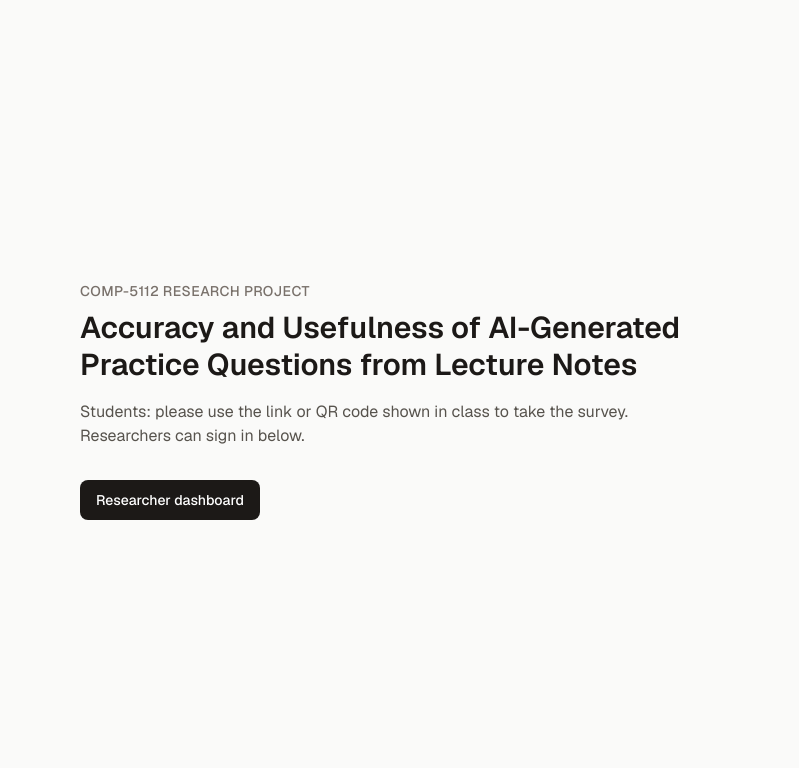
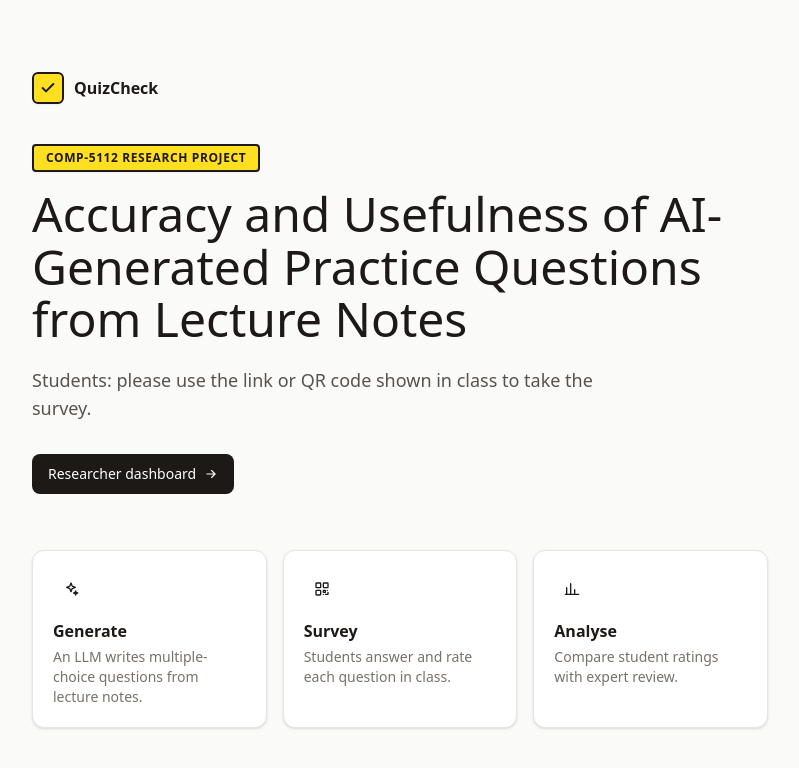
Before and after one commit to TorsuD/quiz-check, a Next.js app: page / in a window 1280 px wide. Shown: the top 768 px of the page, without its empty margins (240-1039 px from the left). Built offline with nearby package versions, Linux system fonts and the light colour scheme.

Commit message:
the main application structure

```diff
--- a/app/layout.tsx
+++ b/app/layout.tsx
@@ -1,16 +1,24 @@
 import type { Metadata, Viewport } from "next";
-import { Geist, Geist_Mono } from "next/font/google";
+import { Fraunces, Geist, Geist_Mono, IBM_Plex_Mono, Pixelify_Sans } from "next/font/google";
+import { DEFAULT_THEME, THEME_BOOT_SCRIPT } from "@/lib/themes";
 import "./globals.css";
 
-const geistSans = Geist({
-  variable: "--font-geist-sans",
+// Fonts for every theme (see app/globals.css). Only the default theme's (retro) fonts are
+// preloaded; the others download when their theme is picked. next/font needs literal options,
+// so if you change DEFAULT_THEME in lib/themes.ts, move `preload: true` to that theme's fonts.
+
+// Retro: pixel headings, typewriter-style monospace body.
+const pixel = Pixelify_Sans({ variable: "--font-pixel", subsets: ["latin"], preload: true });
+const plex = IBM_Plex_Mono({
+  variable: "--font-plex",
   subsets: ["latin"],
+  weight: ["400", "500", "600", "700"],
+  preload: true,
 });
-
-const geistMono = Geist_Mono({
-  variable: "--font-geist-mono",
-  subsets: ["latin"],
-});
+// Editorial: serif headings. Editorial and dark: Geist body.
+const fraunces = Fraunces({ variable: "--font-fraunces", subsets: ["latin"], preload: false });
+const geist = Geist({ variable: "--font-geist", subsets: ["latin"], preload: false });
+const geistMono = Geist_Mono({ variable: "--font-geist-mono", subsets: ["latin"], preload: false });
 
 export const metadata: Metadata = {
   title: "QuizCheck: AI practice question study",
@@ -21,12 +29,16 @@ export const metadata: Metadata = {
 export const viewport: Viewport = {
   width: "device-width",
   initialScale: 1,
-  themeColor: "#fafaf9",
 };
 
 export default function RootLayout({ children }: LayoutProps<"/">) {
+  const fonts = [pixel, plex, fraunces, geist, geistMono].map((f) => f.variable).join(" ");
   return (
-    <html lang="en" className={`${geistSans.variable} ${geistMono.variable} h-full antialiased`}>
+    // The boot script may change data-theme before React hydrates, hence suppressHydrationWarning.
+    <html lang="en" data-theme={DEFAULT_THEME} className={`${fonts} h-full antialiased`} suppressHydrationWarning>
+      <head>
+        <script dangerouslySetInnerHTML={{ __html: THEME_BOOT_SCRIPT }} />
+      </head>
       <body className="min-h-full flex flex-col">{children}</body>
     </html>
   );
--- a/app/page.tsx
+++ b/app/page.tsx
@@ -1,19 +1,45 @@
 import Link from "next/link";
+import { ArrowRightIcon, ChartIcon, LogoMark, QrIcon, SparklesIcon } from "@/components/icons";
+
+const STEPS = [
+  { icon: <SparklesIcon />, title: "Generate", text: "An LLM writes multiple-choice questions from lecture notes." },
+  { icon: <QrIcon />, title: "Survey", text: "Students answer and rate each question in class." },
+  { icon: <ChartIcon />, title: "Analyse", text: "Compare student ratings with expert review." },
+];
 
 export default function Home() {
   return (
-    <main className="mx-auto flex w-full max-w-2xl flex-1 flex-col justify-center px-4 py-16">
-      <p className="text-sm font-medium tracking-wide text-stone-500 uppercase">COMP-5112 research project</p>
-      <h1 className="mt-2 text-3xl leading-tight font-semibold text-stone-900">
-        Accuracy and Usefulness of AI-Generated Practice Questions from Lecture Notes
-      </h1>
-      <p className="mt-4 text-stone-600">
-        Students: please use the link or QR code shown in class to take the survey. Researchers can sign in below.
-      </p>
-      <div className="mt-8">
-        <Link href="/admin" className="btn-primary">
-          Researcher dashboard
-        </Link>
+    <main className="relative flex flex-1 flex-col overflow-hidden">
+            <div className="relative mx-auto flex w-full max-w-3xl flex-1 flex-col justify-center px-4 py-16">
+        <div className="flex items-center gap-2.5">
+          <LogoMark />
+          <span className="font-semibold text-stone-900">QuizCheck</span>
+        </div>
+        <p className="mt-10 inline-flex w-fit items-center gap-2 rounded-sm border-2 border-line bg-yellow-300 px-3 py-1 text-xs font-semibold tracking-wider text-ink uppercase shadow-xs">
+          COMP-5112 research project
+        </p>
+        <h1 className="mt-4 text-3xl leading-tight text-ink sm:text-5xl sm:leading-[1.1]">
+          Accuracy and Usefulness of{" "}
+          <span className="highlight">AI-Generated Practice Questions</span>{" "}
+          from Lecture Notes
+        </h1>
+        <p className="mt-5 max-w-xl text-lg text-stone-600">
+          Students: please use the link or QR code shown in class to take the survey.
+        </p>
+        <div className="mt-8">
+          <Link href="/admin" className="btn-primary">
+            Researcher dashboard <ArrowRightIcon />
+          </Link>
+        </div>
+        <div className="mt-14 grid gap-4 sm:grid-cols-3">
+          {STEPS.map((s) => (
+            <div key={s.title} className="card">
+              <span className="flex h-9 w-9 items-center justify-center rounded-xl bg-brand-50 text-brand-600">{s.icon}</span>
+              <p className="mt-3 font-semibold text-stone-900">{s.title}</p>
+              <p className="mt-1 text-sm text-stone-500">{s.text}</p>
+            </div>
+          ))}
+        </div>
       </div>
     </main>
   );
```
